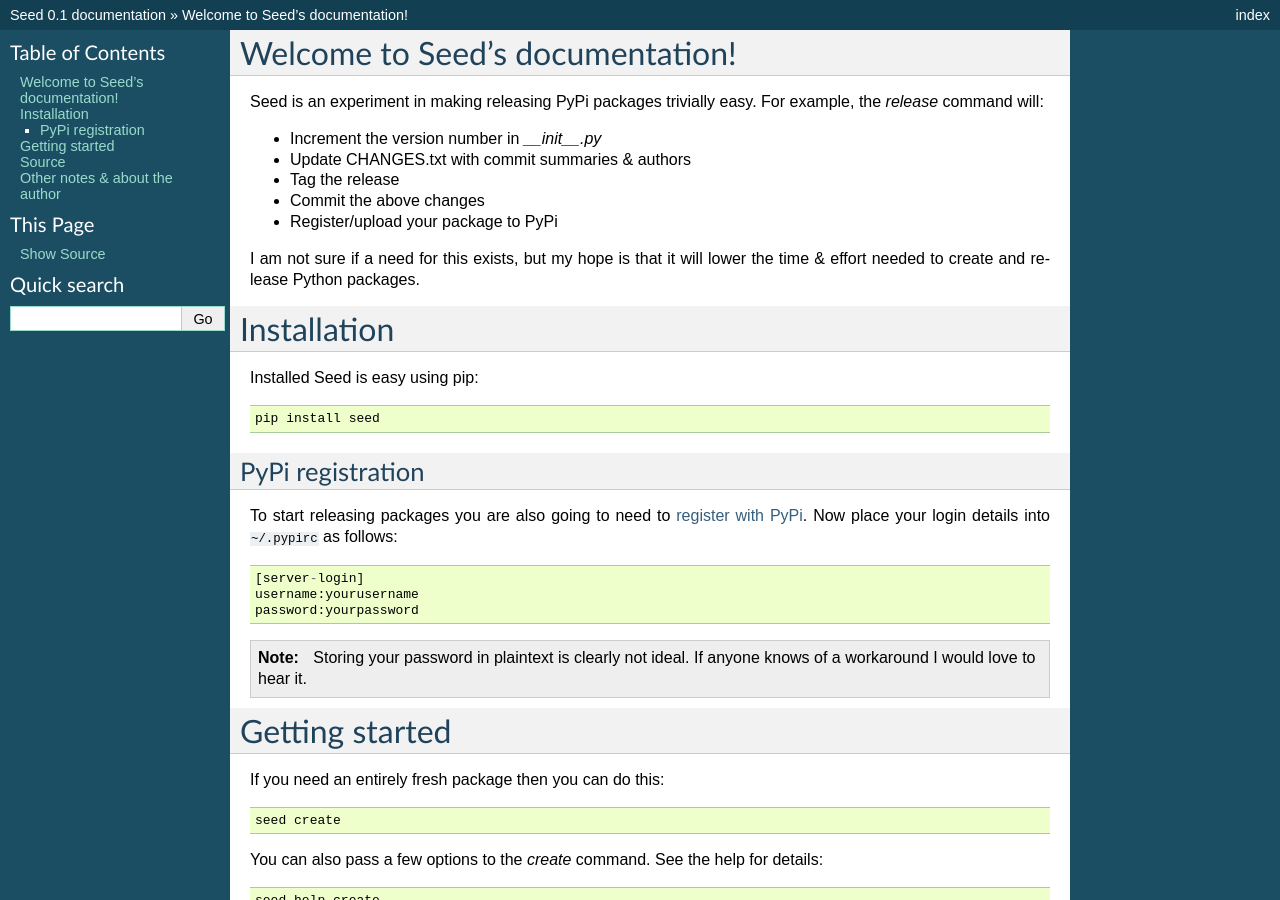
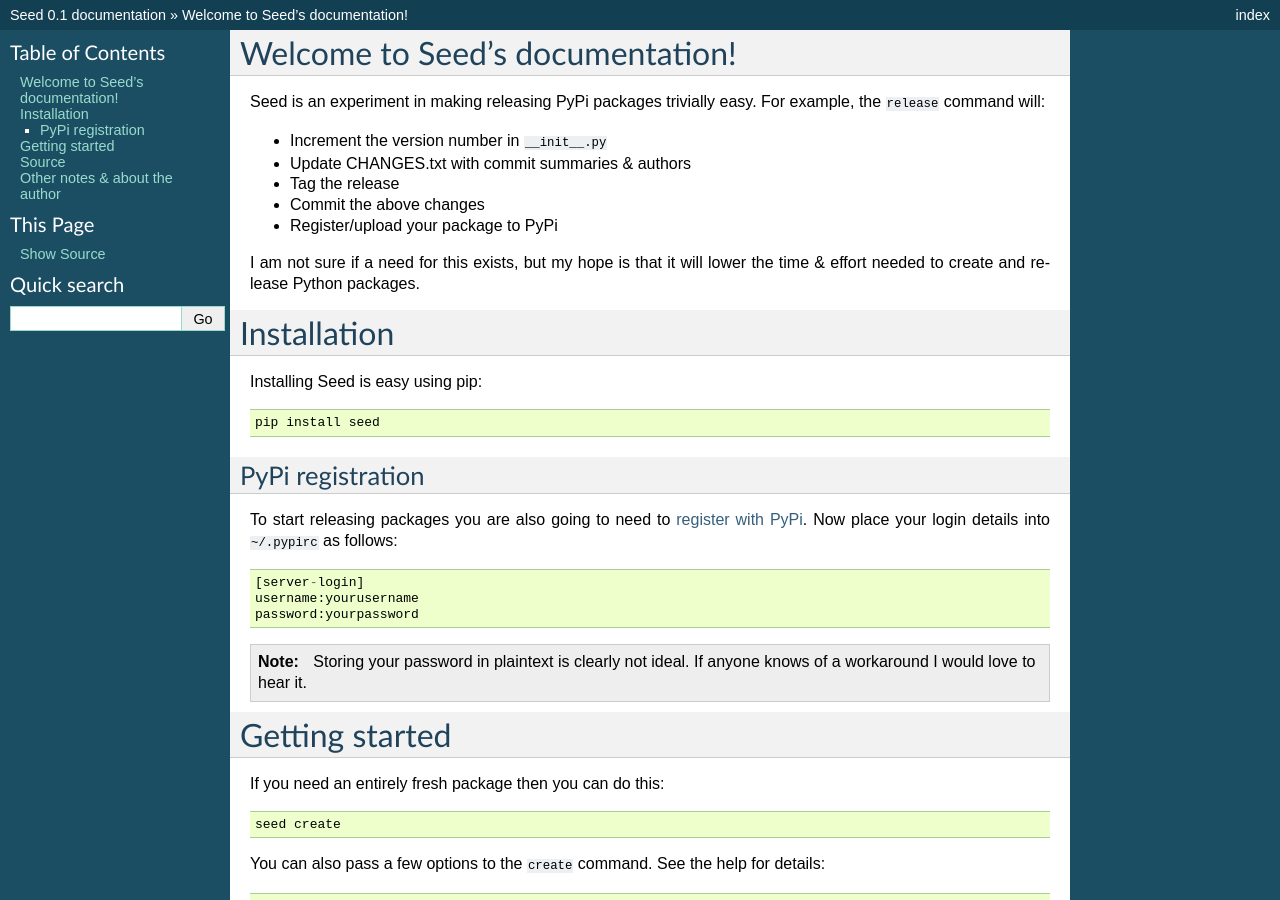
Before and after one commit to adamcharnock/seed, a Sphinx documentation site: the page built from docs/index.rst, in a window 1280 px wide and 900 px high. Built offline with Sphinx 7.4.7, drawn with Linux system fonts in a browser that asks for light colours.

Commit message:
Formatting and spelling tweaks to docs

```diff
--- a/docs/index.rst
+++ b/docs/index.rst
@@ -11,9 +11,9 @@ Welcome to Seed's documentation!
 
 
 Seed is an experiment in making releasing PyPi packages trivially
-easy. For example, the `release` command will:
+easy. For example, the ``release`` command will:
 
-* Increment the version number in `__init__.py`
+* Increment the version number in ``__init__.py``
 * Update CHANGES.txt with commit summaries & authors
 * Tag the release
 * Commit the above changes
@@ -25,7 +25,7 @@ lower the time & effort needed to create and release Python packages.
 Installation
 ============
 
-Installed Seed is easy using pip::
+Installing Seed is easy using pip::
 
     pip install seed
 
@@ -52,7 +52,7 @@ If you need an entirely fresh package then you can do this::
 
     seed create
 
-You can also pass a few options to the `create` command. See the help for details::
+You can also pass a few options to the ``create`` command. See the help for details::
 
     seed help create
 
@@ -66,7 +66,7 @@ Again, options are documented here::
     seed help release
 
 **Notes on releasing:** The release process makes a bunch of assumptions
-about your project. If you created your project using the `create` command,
+about your project. If you created your project using the ``create`` command,
 then you are probably fine, but you may need to do a little hacking otherwise.
 
 Source
```
